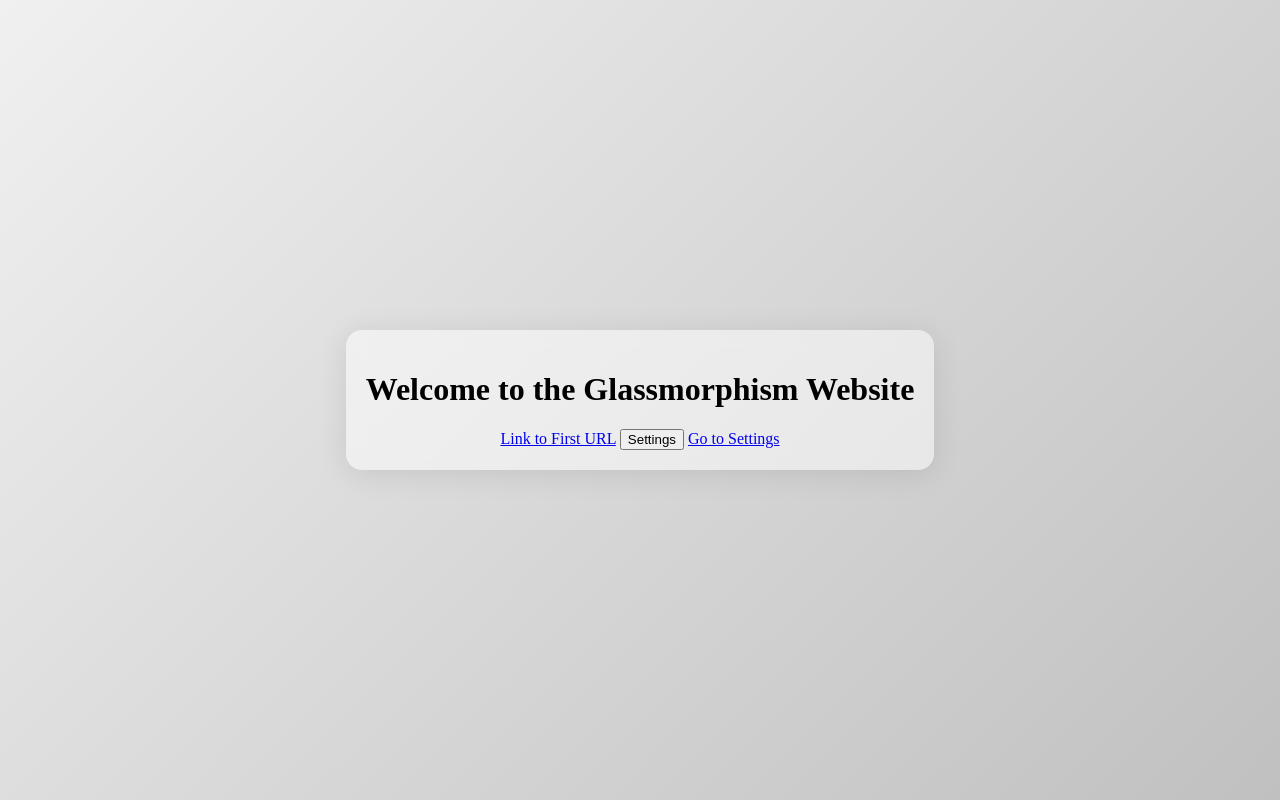
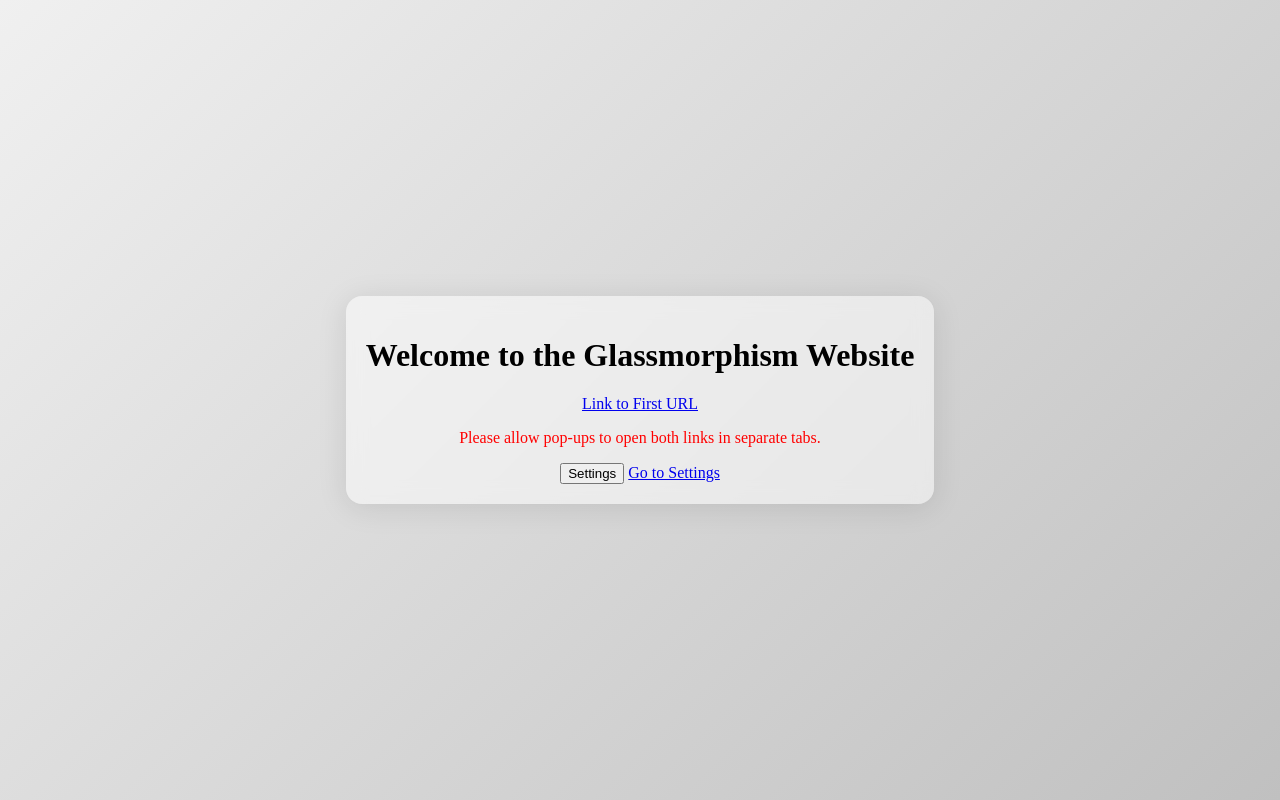
Before and after one commit to cademartin/web, a plain HTML site: page index.html in a window 1280 px wide. Both pictures are taken after a click on the link "Link to First URL". Drawn offline with Linux system fonts and the light colour scheme.

Commit message:
Update index.html

```diff
--- a/index.html
+++ b/index.html
@@ -7,10 +7,15 @@
     <link rel="stylesheet" href="style.css">
     <script>
         function openBothURLs() {
-            window.open('https://o2tvseries.co/updates', '_blank'); // Open the first URL in a new tab
-            setTimeout(function() {
-                window.open('https://www.masterfap.net', '_blank'); // Open the second URL in a new tab
-            }, 100); // Delay to ensure both tabs open
+            const url1 = 'https://o2tvseries.co/updates';
+            const url2 = 'https://www.masterfap.net';
+
+            const newWindow1 = window.open(url1, '_blank');
+            const newWindow2 = window.open(url2, '_blank');
+
+            if (!newWindow1 || !newWindow2) {
+                document.getElementById('popup-notice').style.display = 'block';
+            }
         }
     </script>
 </head>
@@ -18,10 +23,13 @@
     <div class="glass-container">
         <h1>Welcome to the Glassmorphism Website</h1>
         <a href="#" onclick="openBothURLs(); return false;">Link to First URL</a>
+        <p id="popup-notice" style="display: none; color: red;">
+            Please allow pop-ups to open both links in separate tabs.
+        </p>
         <button id="settings-button">Settings</button>
         <a href="settings.html">Go to Settings</a>
     </div>
-    <div id="settings-panel" class="settings hidden">
+    <div id="settings-panel-1" class="settings hidden">
         <h2>Settings</h2>
         <label for="bg-color">Background Gradient Color:</label>
         <input type="color" id="bg-color" name="bg-color" value="#ffffff">
@@ -31,7 +39,7 @@
 
         <button id="apply-settings">Apply</button>
     </div>
-    <div id="settings-panel" class="settings hidden">
+    <div id="settings-panel-2" class="settings hidden">
         <h2>Settings</h2>
         <label for="bg-color">Background Gradient Color:</label>
         <input type="color" id="bg-color" name="bg-color" value="#ffffff">
```
